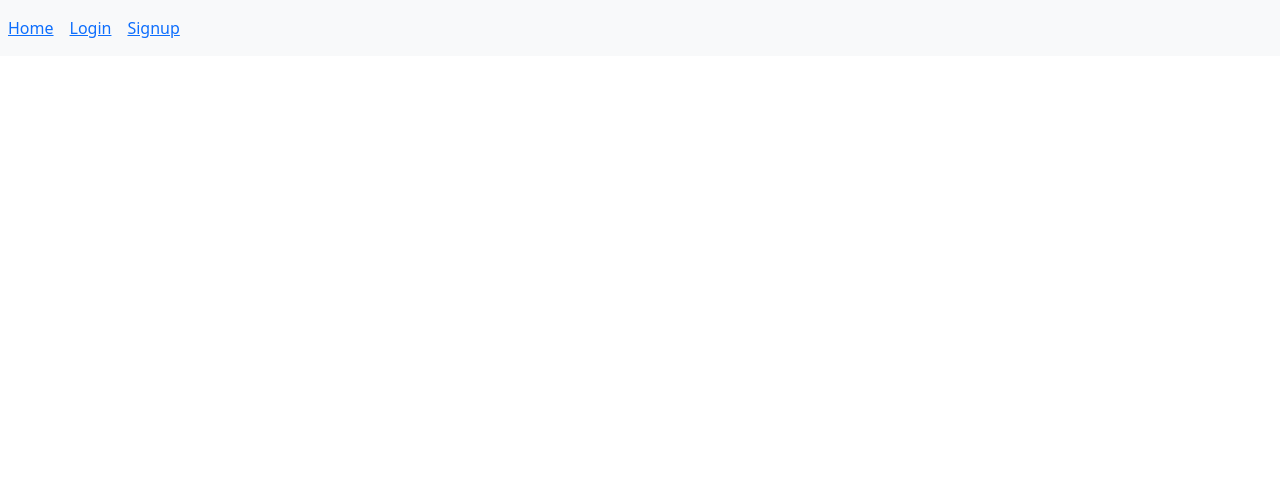
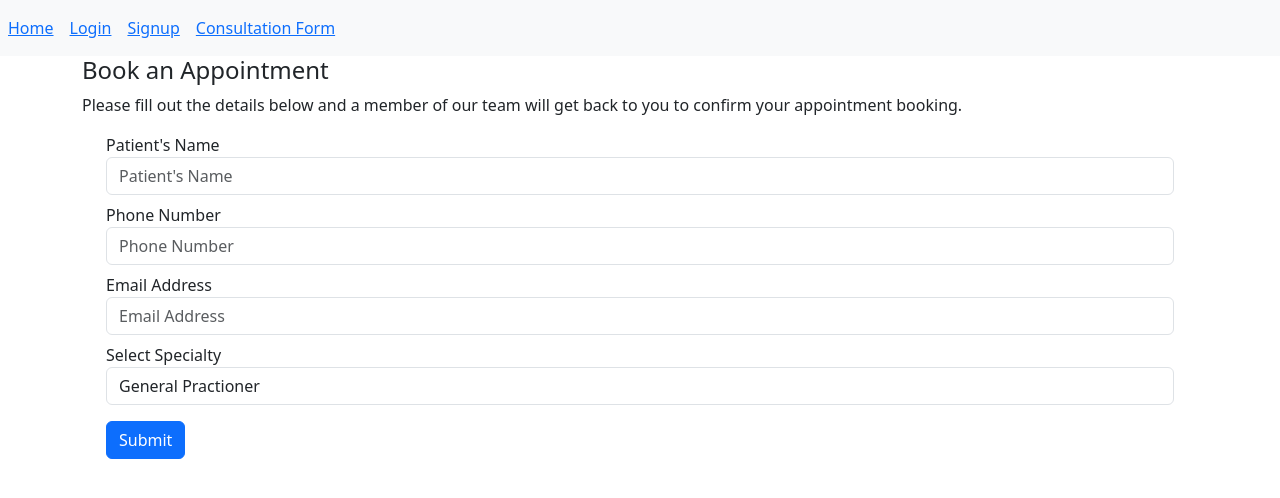
Before and after one commit to Komenpurity/Hospital-App, a React (Create React App) app in the folder client/: page /consultation in a window 1280 px wide. Before the commit this address had no page. Shown: the top 498 px of the page. Built offline with nearby package versions, Linux system fonts and the light colour scheme.

Commit message:
added consultation form

```diff
--- a/client/src/App.js
+++ b/client/src/App.js
@@ -5,6 +5,7 @@ import Home from './Components/Home';
 import Navbar from "./Components/Navbar";
 import LoginForm from "./Components/LoginForm";
 import SignUpForm from "./Components/SignupForm";
+import ConsultationForm from "./Components/ConsultationForm";
 
 function App() {
   return (
@@ -14,6 +15,7 @@ function App() {
           <Route path = "/" element = {<Home/>}/>
           <Route path = "/login" element = {<LoginForm/>}/>
           <Route path = "/signup" element = {<SignUpForm/>}/>
+          <Route path = "/consultation" element = {<ConsultationForm/>}/>
          </Routes>
       </BrowserRouter>
   );
--- /dev/null
+++ b/client/src/Components/ConsultationForm.js
@@ -0,0 +1,45 @@
+import React from 'react'
+
+export default function ConsultationForm() {
+  return (
+    <div className='container'>
+        <h4 classNameName='display-4'>Book an Appointment</h4>
+
+        <p>Please fill out the details below and a member of our team will get back to you to confirm your
+        appointment booking.</p>
+
+        <form className='m-3 justify-content-center'>
+            <div className="form-group m-2">
+                <label for="name">Patient's Name</label>
+                <input type="text" className="form-control" placeholder="Patient's Name"  />
+            </div>
+
+            <div className="form-group m-2">
+                <label for="phone">Phone Number</label>
+                <input type="text" className="form-control" placeholder="Phone Number"/>
+            </div>
+
+            <div className="form-group m-2">
+                <label for="email">Email Address</label>
+                <input type="text" className="form-control" placeholder="Email Address"/>
+            </div>
+
+            <div className="form-group m-2">
+                <label for="selectspecialty">Select Specialty</label>
+                <select className="form-control">
+                <option>General Practioner</option>
+                <option>Breast Clinic</option>
+                <option>Eye Clinic</option>
+                <option>Cardiology</option>
+                <option>Dental Clinic</option>
+                <option>General Surgery</option>
+                <option>Obstetrics and Gynaecology</option>
+                <option>Psychiatry</option>
+                </select>
+            </div>
+
+            <button type="submit" className="btn btn-primary m-2">Submit</button>
+        </form>
+    </div>
+  )
+}
--- a/client/src/Components/Navbar.js
+++ b/client/src/Components/Navbar.js
@@ -15,6 +15,10 @@ export default function Navbar() {
         <div className="navbar-nav">
             <li className="nav-item nav-link"> <Link to="/signup" className="navbar-link">Signup</Link> </li>
         </div>
+
+        <div className="navbar-nav">
+            <li className="nav-item nav-link"> <Link to="/consultation" className="navbar-link"> Consultation Form</Link> </li>
+        </div>
     </nav>
   )
 }
```
